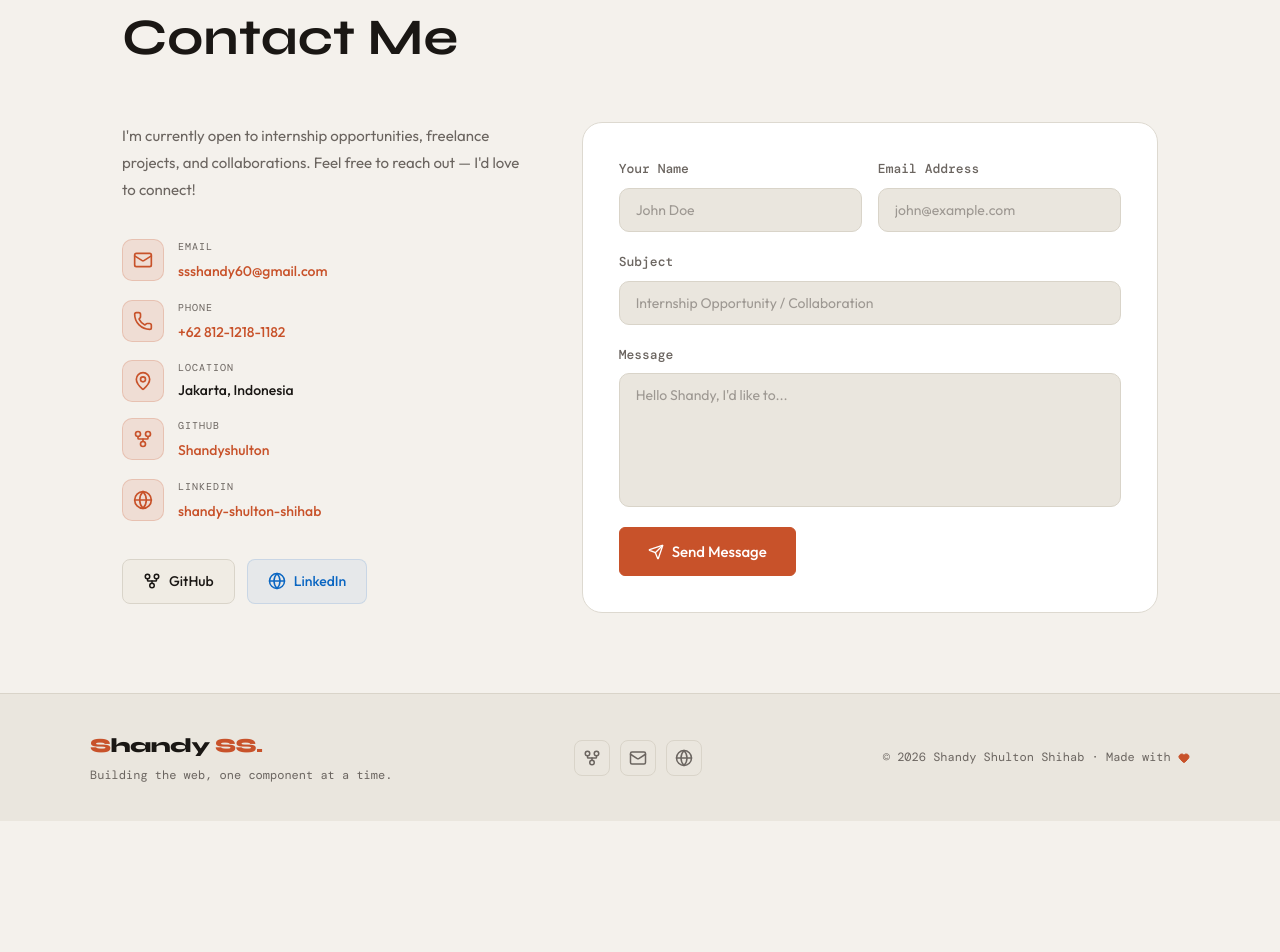
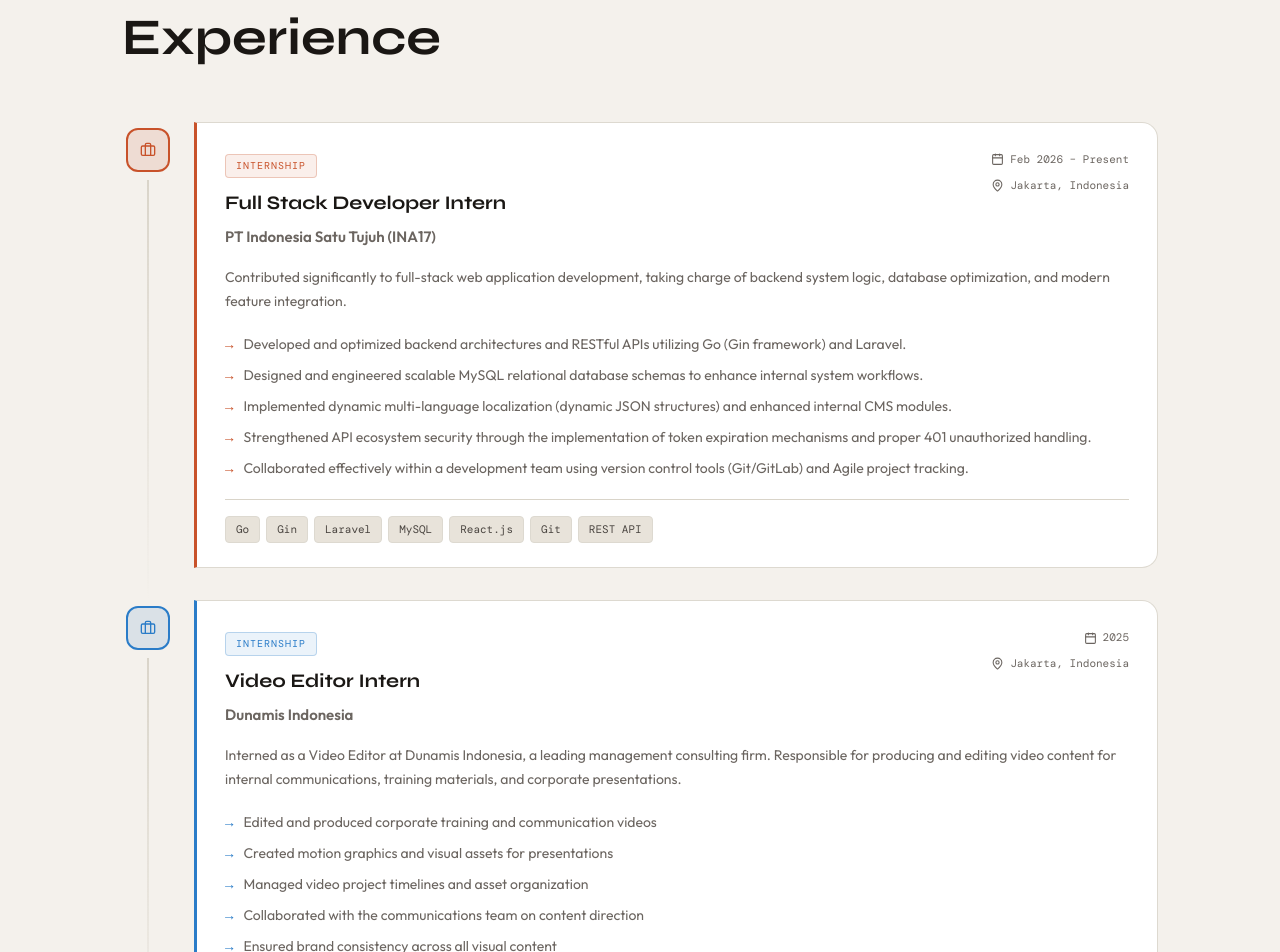
Before and after one commit to Shandyshulton/shandy-portfolio, a React (Vite) app: page /experience in a window 1280 px wide. Shown: the part 140-1092 px from the top of the page. Before the commit the page ends 961 px from the top, so only its background shows below. Built offline with nearby package versions, Linux system fonts and the light colour scheme; a web font is replaced by a local one.

Commit message:
experience page

```diff
--- a/src/pages/Experience.jsx
+++ b/src/pages/Experience.jsx
@@ -1,178 +1,157 @@
-import { useState } from 'react';
-import { Mail, GitFork, Globe, Phone, MapPin, Send, CheckCircle } from 'lucide-react';
-import { Helmet } from 'react-helmet-async'; // <-- 1. Import Helmet untuk SEO
-import './Contact.css';
+import { Briefcase, Calendar, MapPin } from 'lucide-react'; // Di-trim ExternalLink yang tidak terpakai agar bebas warning ESLint
+import { Helmet } from 'react-helmet-async'; // <-- 1. Import Helmet di paling atas
+import './Experience.css';
 
-export default function Contact() {
-  const [form, setForm] = useState({ name: '', email: '', subject: '', message: '' });
-  const [sent, setSent] = useState(false);
-  const [loading, setLoading] = useState(false);
-
-  const handleChange = e => setForm(prev => ({ ...prev, [e.target.name]: e.target.value }));
-
-  const handleSubmit = async (e) => {
-    e.preventDefault();
-    setLoading(true);
-
-    const formData = new FormData();
-    formData.append("access_key", "764e5437-356e-42f6-9887-98a4df81f2a5");
-    formData.append("name", form.name);
-    formData.append("email", form.email);
-    formData.append("subject", form.subject);
-    formData.append("message", form.message);
-
-    try {
-      const response = await fetch("https://api.web3forms.com/submit", {
-        method: "POST",
-        body: formData
-      });
-
-      const data = await response.json();
-
-      if (data.success) {
-        setSent(true);
-      } else {
-        alert("Terjadi kesalahan: " + data.message);
-      }
-    } catch (error) {
-      console.error("Error submitting form:", error);
-      alert("Gagal mengirim pesan. Silakan periksa koneksi internet Anda.");
-    } finally {
-      setLoading(false);
-    }
-  };
-
-  const contacts = [
+const experiences = [
   {
-      icon: <Mail size={20} />,
-      label: 'Email',
-      value: 'ssshandy60@gmail.com',
-      href: 'mailto:ssshandy60@gmail.com',
+    id: 1,
+    role: 'Full Stack Developer Intern',
+    company: 'PT Indonesia Satu Tujuh (INA17)', // Diperjelas sesuai nama resmi perusahaan
+    period: 'Feb 2026 – Present',
+    location: 'Jakarta, Indonesia',
+    type: 'Internship',
+    color: '#c8522a',
+    description:
+      'Contributed significantly to full-stack web application development, taking charge of backend system logic, database optimization, and modern feature integration.',
+    responsibilities: [
+      'Developed and optimized backend architectures and RESTful APIs utilizing Go (Gin framework) and Laravel.',
+      'Designed and engineered scalable MySQL relational database schemas to enhance internal system workflows.',
+      'Implemented dynamic multi-language localization (dynamic JSON structures) and enhanced internal CMS modules.',
+      'Strengthened API ecosystem security through the implementation of token expiration mechanisms and proper 401 unauthorized handling.',
+      'Collaborated effectively within a development team using version control tools (Git/GitLab) and Agile project tracking.',
+    ],
+    stack: ['Go', 'Gin', 'Laravel', 'MySQL', 'React.js', 'Git', 'REST API'],
   },
   {
-      icon: <Phone size={20} />,
-      label: 'Phone',
-      value: '+62 812-1218-1182',
-      href: 'tel:+6281212181182',
+    id: 2,
+    role: 'Video Editor Intern',
+    company: 'Dunamis Indonesia',
+    period: '2025',
+    location: 'Jakarta, Indonesia',
+    type: 'Internship',
+    color: '#2a7cc8',
+    description:
+      'Interned as a Video Editor at Dunamis Indonesia, a leading management consulting firm. Responsible for producing and editing video content for internal communications, training materials, and corporate presentations.',
+    responsibilities: [
+      'Edited and produced corporate training and communication videos',
+      'Created motion graphics and visual assets for presentations',
+      'Managed video project timelines and asset organization',
+      'Collaborated with the communications team on content direction',
+      'Ensured brand consistency across all visual content',
+    ],
+    stack: ['Adobe Premiere', 'After Effects', 'Figma', 'Content Creation'],
   },
   {
-      icon: <MapPin size={20} />,
-      label: 'Location',
-      value: 'Jakarta, Indonesia',
-      href: null,
+    id: 3,
+    role: 'English Language Course',
+    company: 'LB LIA Language Institute',
+    period: 'Completed Feb 2024',
+    location: 'Jakarta, Indonesia',
+    type: 'Course',
+    color: '#2ac87a',
+    description:
+      'Completed an English conversation course at Upper-Intermediate level at LB LIA, one of Indonesia\'s most reputable language institutes. Enhanced professional communication skills in English for workplace settings.',
+    responsibilities: [
+      'Completed Upper-Intermediate level English curriculum',
+      'Practiced business and professional English communication',
+      'Improved presentation and verbal communication skills',
+      'Engaged in discussions, debates, and role-play scenarios',
+    ],
+    stack: ['English Communication', 'Business Writing', 'Professional Presentation'],
   },
   {
-      icon: <GitFork size={20} />,
-      label: 'GitHub',
-      value: 'Shandyshulton',
-      href: 'https://github.com/Shandyshulton',
-    },
-    {
-      icon: <Globe size={20} />,
-      label: 'LinkedIn',
-      value: 'shandy-shulton-shihab',
-      href: 'https://www.linkedin.com/in/shandy-shulton-shihab-73a25922a/',
+    id: 4,
+    role: 'Member — Team Project Management (TPM)',
+    company: 'BNCC (Bina Nusantara Computer Club)',
+    period: 'During University Studies',
+    location: 'BINUS University',
+    type: 'Organization',
+    color: '#8b2ac8',
+    description:
+      'Active member of BNCC, assigned to the Team Project Management division. Contributed as a Back-End Developer and gained additional exposure to front-end development within a collaborative team environment.',
+    responsibilities: [
+      'Assigned as Back-End Developer using Laravel framework',
+      'Gained exposure to Front-End development and UI integration',
+      'Learned project scheduling and task management with Jira',
+      'Collaborated with cross-functional teams on student projects',
+    ],
+    stack: ['Laravel', 'Jira', 'Team Collaboration', 'Project Management'],
   },
 ];
 
+export default function Experience() {
   return (
-    <div className="page contact-page">
+    <div className="page exp-page">
+      {/* 2. Tambahkan block Helmet SEO ini */}
       <Helmet>
-        <title>Contact | Shandy Shulton Shihab</title>
-        <meta name="description" content="Get in touch with Shandy Shulton Shihab for internship opportunities, full-stack web engineering roles, or collaboration projects." />
+        <title>Experience | Shandy Shulton Shihab</title>
+        <meta name="description" content="Professional experience and career history of Shandy Shulton Shihab, including Full Stack Developer Internships, corporate video editing, and technical organization tracking." />
 
+        {/* Open Graph */}
         <meta property="og:type" content="website" />
-        <meta property="og:title" content="Contact | Shandy Shulton Shihab" />
-        <meta property="og:description" content="Reach out to connect or discuss full-stack development and database projects." />
+        <meta property="og:title" content="Experience | Shandy Shulton Shihab" />
+        <meta property="og:description" content="Professional journey and full-stack development internship achievements." />
         <meta property="og:image" content="/images/PP.jpeg" />
       </Helmet>
 
-      <p className="section-label">Get in Touch</p>
-      <h1 className="section-title">Contact Me</h1>
+      <p className="section-label">My Journey</p>
+      <h1 className="section-title">Experience</h1>
 
-      <div className="contact-grid">
-        {/* Left — Info */}
-        <div className="contact-info animate-slideLeft">
-          <p className="contact-intro">
-            I'm currently open to internship opportunities, freelance projects, and
-            collaborations. Feel free to reach out — I'd love to connect!
-          </p>
+      <div className="exp-timeline">
+        {experiences.map((exp, i) => (
+          <div
+            key={exp.id}
+            className="exp-item animate-fadeUp"
+            style={{ animationDelay: `${i * 0.15}s` }}
+          >
+            <div className="exp-marker">
+              <div className="exp-dot" style={{ borderColor: exp.color, background: exp.color + '20' }}>
+                <Briefcase size={16} style={{ color: exp.color }} />
+              </div>
+              {i < experiences.length - 1 && <div className="exp-connector" />}
+            </div>
 
-          <div className="contact-list">
-            {contacts.map(c => (
-              <div key={c.label} className="contact-item">
-                <div className="contact-item-icon">{c.icon}</div>
+            <div className="exp-card">
+              <div className="exp-card-top" style={{ borderLeftColor: exp.color }}>
+                <div className="exp-header">
                   <div>
-                  <p className="contact-item-label">{c.label}</p>
-                  {c.href ? (
-                    <a
-                      href={c.href}
-                      target={c.href.startsWith('http') ? '_blank' : '_self'}
-                      rel="noreferrer"
-                      className="contact-item-value link"
-                    >
-                      {c.value}
-                    </a>
-                  ) : (
-                    <p className="contact-item-value">{c.value}</p>
-                  )}
+                    <span className="exp-type-badge" style={{ background: exp.color + '18', color: exp.color, borderColor: exp.color + '44' }}>
+                      {exp.type}
+                    </span>
+                    <h2 className="exp-role">{exp.role}</h2>
+                    <p className="exp-company">{exp.company}</p>
+                  </div>
+                  <div className="exp-meta">
+                    <span className="exp-meta-item">
+                      <Calendar size={13} /> {exp.period}
+                    </span>
+                    <span className="exp-meta-item">
+                      <MapPin size={13} /> {exp.location}
+                    </span>
+                  </div>
+                </div>
+
+                <p className="exp-desc">{exp.description}</p>
+
+                <ul className="exp-responsibilities">
+                  {exp.responsibilities.map(r => (
+                    <li key={r}>
+                      <span className="resp-arrow" style={{ color: exp.color }}>→</span>
+                      {r}
+                    </li>
+                  ))}
+                </ul>
+
+                <div className="exp-stack">
+                  {exp.stack.map(s => (
+                    <span key={s} className="tag">{s}</span>
+                  ))}
+                </div>
+              </div>
             </div>
           </div>
         ))}
       </div>
-
-          <div className="contact-socials">
-            <a href="https://github.com/Shandyshulton" target="_blank" rel="noreferrer" className="social-btn">
-              <GitFork size={18} /> GitHub
-            </a>
-            <a href="https://www.linkedin.com/in/shandy-shulton-shihab-73a25922a/" target="_blank" rel="noreferrer" className="social-btn social-btn-linkedin">
-              <Globe size={18} /> LinkedIn
-            </a>
-          </div>
-        </div>
-
-        {/* Right — Form */}
-        <div className="contact-form-wrap animate-fadeUp delay-2">
-          {sent ? (
-            <div className="form-success">
-              <CheckCircle size={48} color="var(--accent)" />
-              <h3>Message Sent!</h3>
-              <p>Thanks for reaching out, Shandy will get back to you soon.</p>
-              <button className="btn btn-outline" onClick={() => { setSent(false); setForm({ name:'', email:'', subject:'', message:'' }); }}>
-                Send Another
-              </button>
-            </div>
-          ) : (
-            <form className="contact-form" onSubmit={handleSubmit}>
-              <div className="form-row">
-                <div className="form-group">
-                  <label htmlFor="name">Your Name</label>
-                  <input id="name" name="name" type="text" placeholder="John Doe" required value={form.name} onChange={handleChange} />
-                </div>
-                <div className="form-group">
-                  <label htmlFor="email">Email Address</label>
-                  <input id="email" name="email" type="email" placeholder="john@example.com" required value={form.email} onChange={handleChange} />
-                </div>
-              </div>
-              <div className="form-group">
-                <label htmlFor="subject">Subject</label>
-                <input id="subject" name="subject" type="text" placeholder="Internship Opportunity / Collaboration" required value={form.subject} onChange={handleChange} />
-              </div>
-              <div className="form-group">
-                <label htmlFor="message">Message</label>
-                <textarea id="message" name="message" rows="6" placeholder="Hello Shandy, I'd like to..." required value={form.message} onChange={handleChange} />
-              </div>
-              <button type="submit" className="btn btn-primary submit-btn" disabled={loading}>
-                {loading ? (
-                  <span className="spinner" />
-                ) : (
-                  <><Send size={16} /> Send Message</>
-                )}
-              </button>
-            </form>
-          )}
-        </div>
-      </div>
     </div>
   );
 }
```
Lines whose indentation alone changed are shown as unchanged.
